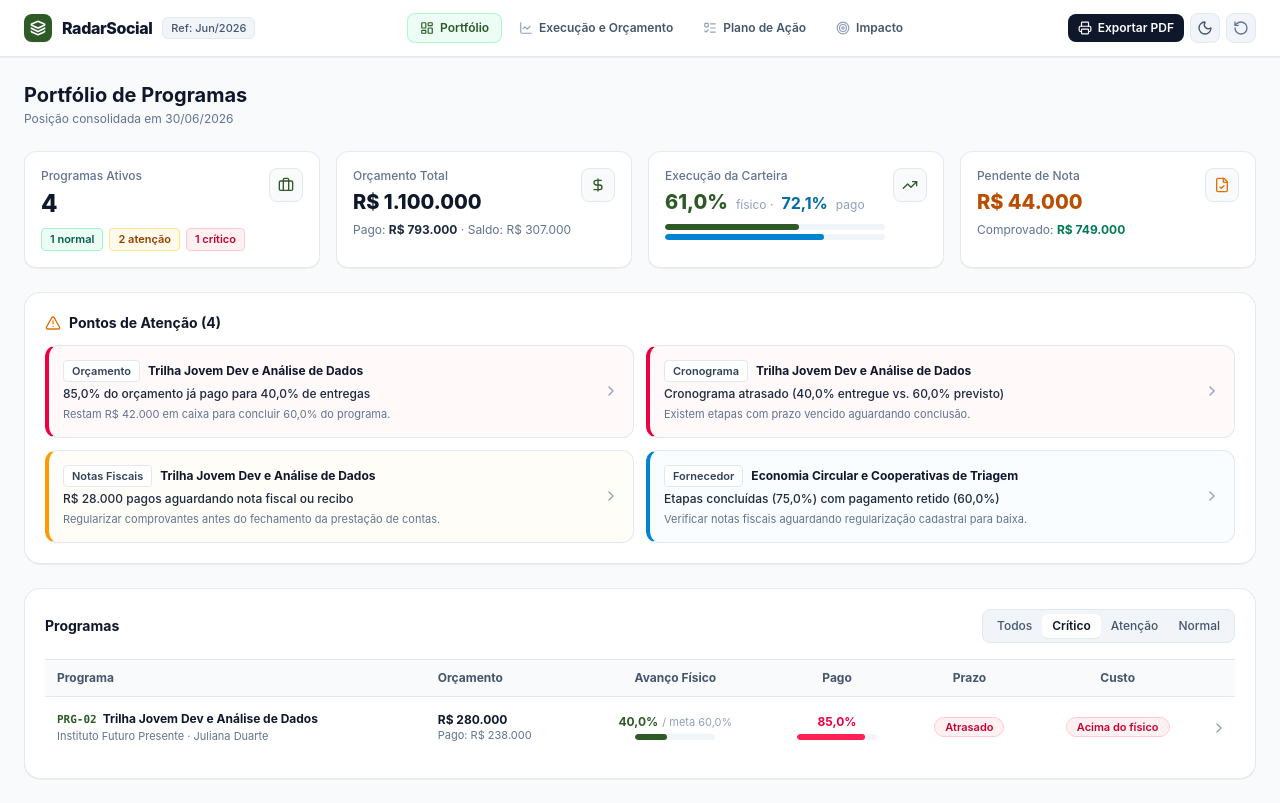
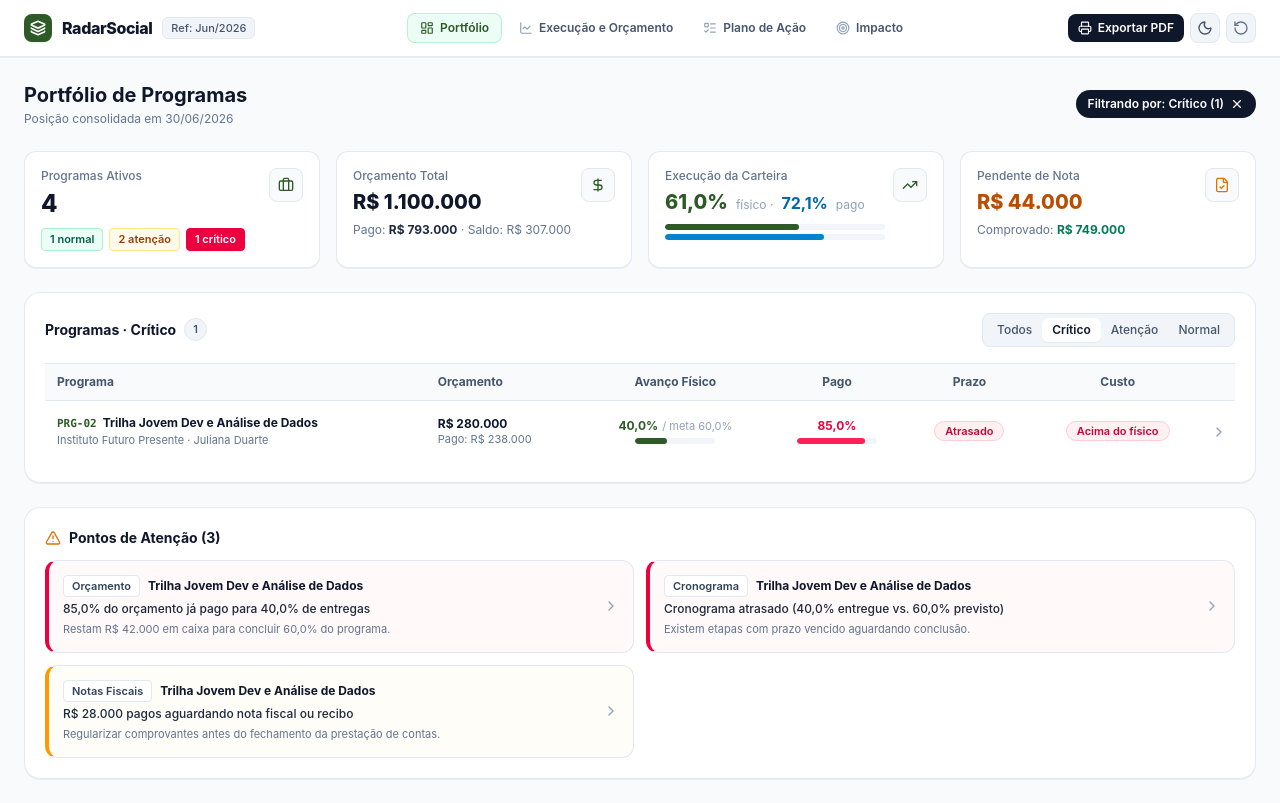
Before and after one commit to thaycarv/radarsocial, a React (Vite) app: page / in a window 1280 px wide. Both pictures are taken after a click on the button "Crítico". Built offline with nearby package versions, Linux system fonts and the light colour scheme.

Commit message:
feat: tornar selos de status do card Programas Ativos clicaveis com filtragem imediata

```diff
--- a/src/components/dashboard/PortfolioOverview.jsx
+++ b/src/components/dashboard/PortfolioOverview.jsx
@@ -6,7 +6,8 @@ import {
   Briefcase,
   AlertTriangle,
   FileCheck,
-  ChevronRight
+  ChevronRight,
+  X
 } from 'lucide-react';
 import { formatCurrency, formatPercent } from '../../utils/calculations';
 
@@ -22,20 +23,38 @@ export const PortfolioOverview = ({ onNavigate }) => {
 
   const [filter, setFilter] = useState('Todos');
 
+  const toggleStatusFilter = (targetStatus) => {
+    setFilter((prev) => (prev === targetStatus ? 'Todos' : targetStatus));
+  };
+
   const filteredProjects = projects.filter(
     (p) => filter === 'Todos' || p.overallStatus === filter
   );
 
+  const visibleProjectIds = new Set(filteredProjects.map((p) => p.id));
+  const filteredAlerts = governanceAlerts.filter((a) => visibleProjectIds.has(a.projectId));
+
   return (
     <div className="space-y-6">
-      {/* Título enxuto */}
-      <div className="flex flex-col sm:flex-row sm:items-baseline justify-between gap-2">
+      {/* Título enxuto + indicador de filtro ativo */}
+      <div className="flex flex-col sm:flex-row sm:items-center justify-between gap-2">
         <div>
           <h1 className="text-xl font-bold text-slate-900">Portfólio de Programas</h1>
           <p className="text-xs text-slate-500 mt-0.5">
             Posição consolidada em {cutoff.formattedDate}
           </p>
         </div>
+
+        {filter !== 'Todos' && (
+          <button
+            type="button"
+            onClick={() => setFilter('Todos')}
+            className="self-start sm:self-auto inline-flex items-center gap-1.5 px-3 py-1.5 rounded-full bg-slate-900 text-white text-xs font-semibold hover:bg-slate-800 transition cursor-pointer"
+          >
+            <span>Filtrando por: {filter} ({filteredProjects.length})</span>
+            <X className="w-3.5 h-3.5" />
+          </button>
+        )}
       </div>
 
       {/* 4 Cards Principais */}
@@ -43,19 +62,48 @@ export const PortfolioOverview = ({ onNavigate }) => {
         <div className="bg-white border border-slate-200/90 rounded-xl p-4 shadow-2xs flex items-start justify-between">
           <div>
             <p className="text-xs text-slate-500 font-medium">Programas Ativos</p>
-            <p className="text-2xl font-extrabold text-slate-900 mt-1">
+            <button
+              type="button"
+              onClick={() => setFilter('Todos')}
+              title="Mostrar todos os programas"
+              className="text-2xl font-extrabold text-slate-900 mt-1 hover:text-[#2D5A27] transition cursor-pointer block text-left"
+            >
               {portfolioMetrics.totalProjects}
-            </p>
+            </button>
             <div className="flex items-center gap-1.5 mt-2 flex-wrap">
-              <span className="px-2 py-0.5 rounded text-[11px] font-semibold bg-emerald-50 text-emerald-800 border border-emerald-200">
+              <button
+                type="button"
+                onClick={() => toggleStatusFilter('Normal')}
+                className={`px-2 py-0.5 rounded text-[11px] font-semibold border transition cursor-pointer ${
+                  filter === 'Normal'
+                    ? 'bg-emerald-600 text-white border-emerald-600 shadow-2xs'
+                    : 'bg-emerald-50 text-emerald-800 border-emerald-200 hover:bg-emerald-100'
+                }`}
+              >
                 {portfolioMetrics.healthyCount} normal
-              </span>
-              <span className="px-2 py-0.5 rounded text-[11px] font-semibold bg-amber-50 text-amber-800 border border-amber-200">
+              </button>
+              <button
+                type="button"
+                onClick={() => toggleStatusFilter('Atenção')}
+                className={`px-2 py-0.5 rounded text-[11px] font-semibold border transition cursor-pointer ${
+                  filter === 'Atenção'
+                    ? 'bg-amber-600 text-white border-amber-600 shadow-2xs'
+                    : 'bg-amber-50 text-amber-800 border-amber-200 hover:bg-amber-100'
+                }`}
+              >
                 {portfolioMetrics.warningCount} atenção
-              </span>
-              <span className="px-2 py-0.5 rounded text-[11px] font-semibold bg-rose-50 text-rose-700 border border-rose-200">
+              </button>
+              <button
+                type="button"
+                onClick={() => toggleStatusFilter('Crítico')}
+                className={`px-2 py-0.5 rounded text-[11px] font-semibold border transition cursor-pointer ${
+                  filter === 'Crítico'
+                    ? 'bg-rose-600 text-white border-rose-600 shadow-2xs'
+                    : 'bg-rose-50 text-rose-700 border-rose-200 hover:bg-rose-100'
+                }`}
+              >
                 {portfolioMetrics.criticalCount} crítico
-              </span>
+              </button>
             </div>
           </div>
           <div className="p-2 bg-slate-50 rounded-lg text-[#2D5A27] border border-slate-200">
@@ -127,59 +175,17 @@ export const PortfolioOverview = ({ onNavigate }) => {
         </div>
       </div>
 
-      {/* Pontos de Atenção */}
-      {governanceAlerts.length > 0 && (
-        <div className="bg-white border border-slate-200/90 rounded-2xl p-5 shadow-2xs space-y-3">
+      {/* Tabela de Programas (logo abaixo dos cards para resposta imediata ao filtro) */}
+      <div className="bg-white border border-slate-200/90 rounded-2xl p-5 shadow-2xs space-y-4">
+        <div className="flex flex-col sm:flex-row sm:items-center justify-between gap-3">
           <div className="flex items-center gap-2">
-            <AlertTriangle className="w-4 h-4 text-amber-600" />
             <h2 className="text-sm font-bold text-slate-900">
-              Pontos de Atenção ({governanceAlerts.length})
+              {filter === 'Todos' ? 'Programas' : `Programas · ${filter}`}
             </h2>
-          </div>
-
-          <div className="grid grid-cols-1 md:grid-cols-2 gap-3">
-            {governanceAlerts.map((alert) => {
-              const borderStyle =
-                alert.severity === 'high'
-                  ? 'border-l-4 border-l-rose-600 bg-rose-50/40 border-slate-200'
-                  : alert.severity === 'medium'
-                  ? 'border-l-4 border-l-amber-500 bg-amber-50/40 border-slate-200'
-                  : 'border-l-4 border-l-sky-600 bg-sky-50/40 border-slate-200';
-
-              return (
-                <button
-                  key={alert.id}
-                  type="button"
-                  onClick={() => {
-                    setSelectedProjectId(alert.projectId);
-                    onNavigate(alert.targetTab);
-                  }}
-                  className={`text-left p-3.5 rounded-xl border ${borderStyle} hover:shadow-xs transition cursor-pointer flex items-center justify-between gap-3 group`}
-                >
-                  <div className="space-y-1 min-w-0">
-                    <div className="flex items-center gap-2">
-                      <span className="text-[11px] font-semibold px-2 py-0.5 rounded bg-white border border-slate-200 text-slate-700">
-                        {alert.category}
-                      </span>
-                      <span className="text-xs font-bold text-slate-900 truncate">
-                        {alert.projectName}
+            <span className="px-2 py-0.5 rounded-full bg-slate-100 text-slate-600 text-[11px] font-semibold border border-slate-200">
+              {filteredProjects.length}
             </span>
           </div>
-                    <p className="text-xs font-medium text-slate-800">{alert.title}</p>
-                    <p className="text-[11px] text-slate-500">{alert.detail}</p>
-                  </div>
-                  <ChevronRight className="w-4 h-4 text-slate-400 group-hover:text-slate-700 shrink-0" />
-                </button>
-              );
-            })}
-          </div>
-        </div>
-      )}
-
-      {/* Tabela de Programas */}
-      <div className="bg-white border border-slate-200/90 rounded-2xl p-5 shadow-2xs space-y-4">
-        <div className="flex flex-col sm:flex-row sm:items-center justify-between gap-3">
-          <h2 className="text-sm font-bold text-slate-900">Programas</h2>
 
           <div className="flex items-center bg-slate-100 p-1 rounded-lg border border-slate-200 text-xs self-start">
             {['Todos', 'Crítico', 'Atenção', 'Normal'].map((st) => (
@@ -213,7 +219,14 @@ export const PortfolioOverview = ({ onNavigate }) => {
               </tr>
             </thead>
             <tbody className="divide-y divide-slate-100">
-              {filteredProjects.map((p) => {
+              {filteredProjects.length === 0 ? (
+                <tr>
+                  <td colSpan={7} className="py-8 text-center text-slate-500">
+                    Nenhum programa classificado como <strong>{filter}</strong> no momento.
+                  </td>
+                </tr>
+              ) : (
+                filteredProjects.map((p) => {
                   const isSelected = selectedProjectId === p.id;
                   return (
                     <tr
@@ -297,11 +310,61 @@ export const PortfolioOverview = ({ onNavigate }) => {
                       </td>
                     </tr>
                   );
-              })}
+                })
+              )}
             </tbody>
           </table>
         </div>
       </div>
+
+      {/* Pontos de Atenção (também filtrados conforme o status selecionado) */}
+      {filteredAlerts.length > 0 && (
+        <div className="bg-white border border-slate-200/90 rounded-2xl p-5 shadow-2xs space-y-3">
+          <div className="flex items-center gap-2">
+            <AlertTriangle className="w-4 h-4 text-amber-600" />
+            <h2 className="text-sm font-bold text-slate-900">
+              Pontos de Atenção ({filteredAlerts.length})
+            </h2>
+          </div>
+
+          <div className="grid grid-cols-1 md:grid-cols-2 gap-3">
+            {filteredAlerts.map((alert) => {
+              const borderStyle =
+                alert.severity === 'high'
+                  ? 'border-l-4 border-l-rose-600 bg-rose-50/40 border-slate-200'
+                  : alert.severity === 'medium'
+                  ? 'border-l-4 border-l-amber-500 bg-amber-50/40 border-slate-200'
+                  : 'border-l-4 border-l-sky-600 bg-sky-50/40 border-slate-200';
+
+              return (
+                <button
+                  key={alert.id}
+                  type="button"
+                  onClick={() => {
+                    setSelectedProjectId(alert.projectId);
+                    onNavigate(alert.targetTab);
+                  }}
+                  className={`text-left p-3.5 rounded-xl border ${borderStyle} hover:shadow-xs transition cursor-pointer flex items-center justify-between gap-3 group`}
+                >
+                  <div className="space-y-1 min-w-0">
+                    <div className="flex items-center gap-2">
+                      <span className="text-[11px] font-semibold px-2 py-0.5 rounded bg-white border border-slate-200 text-slate-700">
+                        {alert.category}
+                      </span>
+                      <span className="text-xs font-bold text-slate-900 truncate">
+                        {alert.projectName}
+                      </span>
+                    </div>
+                    <p className="text-xs font-medium text-slate-800">{alert.title}</p>
+                    <p className="text-[11px] text-slate-500">{alert.detail}</p>
+                  </div>
+                  <ChevronRight className="w-4 h-4 text-slate-400 group-hover:text-slate-700 shrink-0" />
+                </button>
+              );
+            })}
+          </div>
+        </div>
+      )}
     </div>
   );
 };
```
Lines whose indentation alone changed are shown as unchanged.
